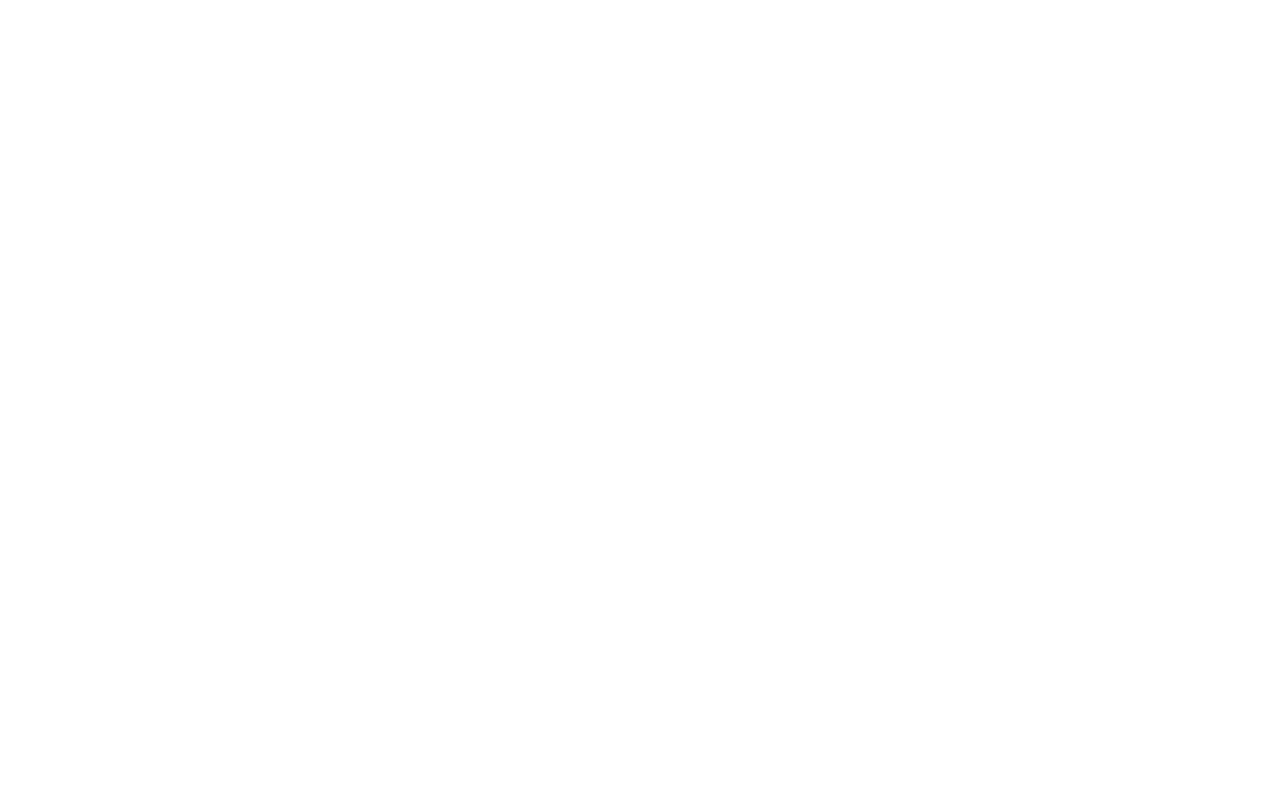
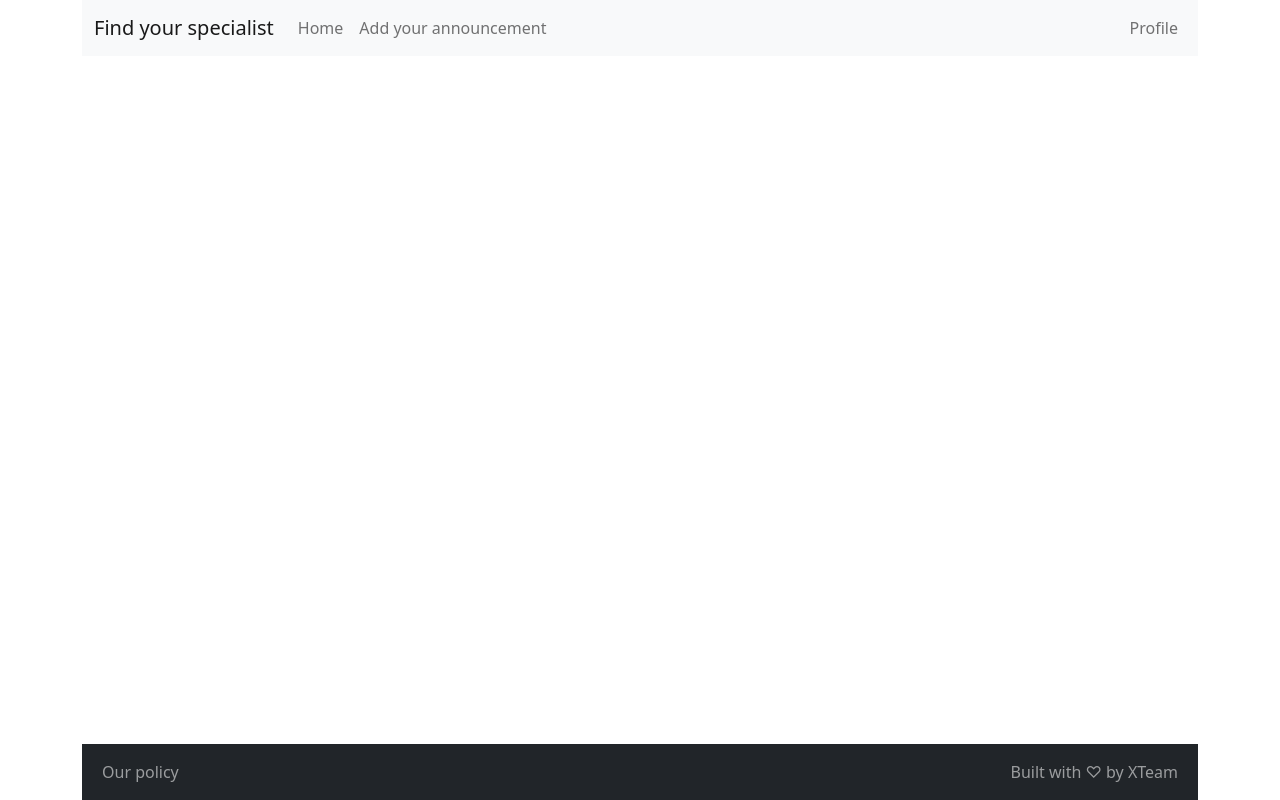
Before and after one commit to beji02/FindYourSpecialist, a React (Create React App) app in the folder client/: page /home in a window 1280 px wide. Before the commit this address had no page. Built offline with nearby package versions, Linux system fonts and the light colour scheme.

Commit message:
Create Home, Navbar and Footer components

```diff
--- a/client/src/App.js
+++ b/client/src/App.js
@@ -23,6 +23,14 @@
         >
             Signup
         </a>
+          <a
+              className="App-link"
+              href="/home"
+              target="_blank"
+              rel="noopener noreferrer"
+          >
+              Home
+          </a>
       </header>
     </div>
   );
--- /dev/null
+++ b/client/src/FooterHome.js
@@ -0,0 +1,21 @@
+import { Container, Navbar } from "react-bootstrap";
+import Nav from "react-bootstrap/Nav";
+import React from "react";
+function FooterHome() {
+    return (
+        <Navbar bg="dark" variant="dark" expand="lg">
+            <Container>
+                <Navbar.Collapse id="basic-navbar-nav">
+                    <Nav className="me-auto">
+                        <Nav.Link href="#ourpolicy">Our policy</Nav.Link>
+                    </Nav>
+                    <Nav className="ml-auto">
+                        <Nav.Link href="#contactus">Built with &#x2661; by XTeam</Nav.Link>
+                    </Nav>
+                </Navbar.Collapse>
+            </Container>
+        </Navbar>
+    );
+}
+
+export default FooterHome;
--- /dev/null
+++ b/client/src/Home.js
@@ -0,0 +1,16 @@
+import NavbarHome from "./NavbarHome";
+import Container from "react-bootstrap/Container";
+import React from "react";
+import FooterHome from "./FooterHome";
+function Home() {
+    return (
+        <Container>
+            <NavbarHome />
+            <Container className="fixed-bottom">
+                <FooterHome />
+            </Container>
+        </Container>
+    );
+}
+
+export default Home;
--- /dev/null
+++ b/client/src/NavbarHome.js
@@ -0,0 +1,25 @@
+import React from "react";
+import Container from 'react-bootstrap/Container';
+import Navbar from "react-bootstrap/Navbar";
+import Nav from "react-bootstrap/Nav";
+function NavbarHome() {
+    return (
+        <Navbar bg="light" expand="lg">
+            <Container>
+                <Navbar.Brand href="#home">Find your specialist</Navbar.Brand>
+                <Navbar.Toggle aria-controls="basic-navbar-nav" />
+                <Navbar.Collapse id="basic-navbar-nav">
+                    <Nav className="me-auto">
+                        <Nav.Link href="#home">Home</Nav.Link>
+                        <Nav.Link href="#addannouncement">Add your announcement</Nav.Link>
+                    </Nav>
+                    <Nav className="ml-auto">
+                        <Nav.Link href="#profile">Profile</Nav.Link>
+                    </Nav>
+                </Navbar.Collapse>
+            </Container>
+        </Navbar>
+    );
+}
+
+export default NavbarHome;
--- a/client/src/index.js
+++ b/client/src/index.js
@@ -4,6 +4,7 @@
 import App from './App';
 import Login from './Login';
 import Signup from './Signup';
+import Home from './Home';
 import reportWebVitals from './reportWebVitals';
 import { BrowserRouter, Routes, Route } from 'react-router-dom';
 import 'bootstrap/dist/css/bootstrap.css';
@@ -16,6 +17,7 @@
               <Route path="/" element={<App />} />
               <Route path="/login" element={<Login />} />
               <Route path="/signup" element={<Signup />} />
+              <Route path="/home" element={<Home />} />
           </Routes>
       </BrowserRouter>
   </React.StrictMode>
```
